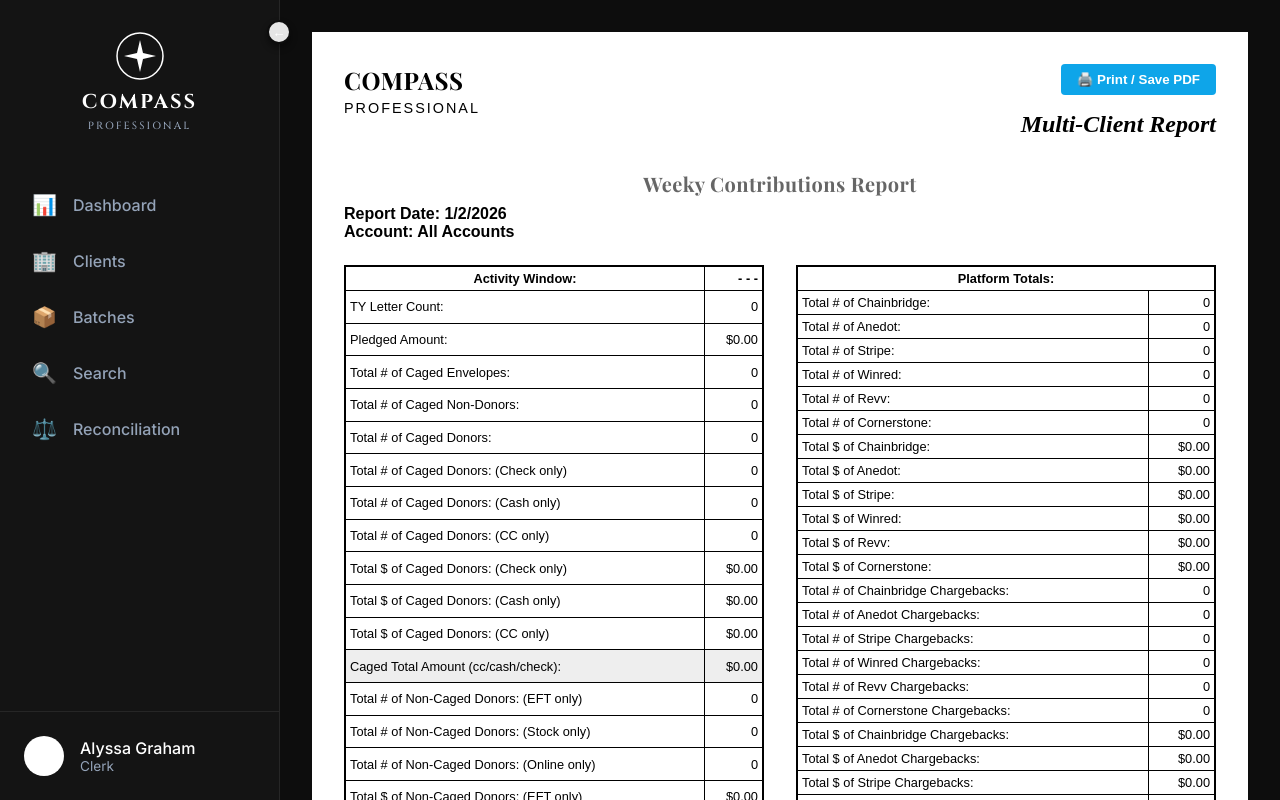
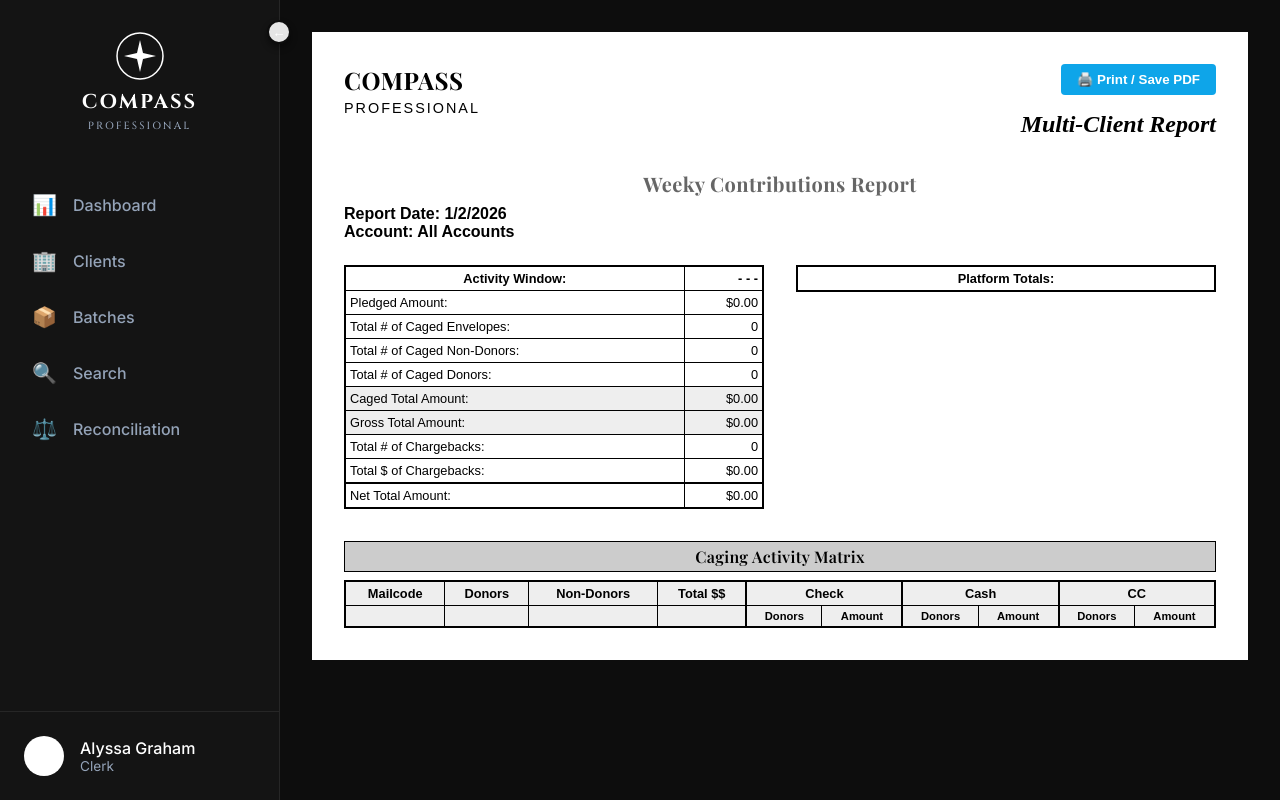
Before and after one commit to tarnowskisean-beep/cage-database, a Next.js app: page /search/report in a window 1280 px wide. Built offline with nearby package versions, Linux system fonts and the light colour scheme.

Commit message:
fix(report): dynamic rows + populate matrix

```diff
--- a/app/search/report/page.tsx
+++ b/app/search/report/page.tsx
@@ -17,7 +17,6 @@ interface SearchResult {
     MailCode?: string;
     GiftPledgeAmount?: number;
     GiftFee?: number;
-    // ... other fields
 }
 
 interface Client {
@@ -73,43 +72,26 @@ function ReportContent() {
 
     // --- AGGREGATION LOGIC ---
 
-    // 1. Helpers
     const parseAmount = (val: any) => Number(val || 0);
     const isZero = (method: string) => method.toLowerCase() === 'zero' || method.toLowerCase() === 'non-donor';
 
-    // Categorize Methods
-    // Caged: Check, Cash, Credit Card
-    // Non-Caged: EFT, Stock, Online
+    // Categorize
     const isCaged = (m: string) => ['Check', 'Cash', 'Credit Card'].includes(m);
-    const isNonCaged = (m: string) => ['EFT', 'Stock', 'Online'].includes(m);
 
-    // Initial Accumulators for "Activity Window"
+    // Accumulators
     let totalPledged = 0;
+
+    // Dynamic Stats
+    const cagedStats: Record<string, { count: number, sum: number }> = {};
+    const nonCagedStats: Record<string, { count: number, sum: number }> = {};
+    const platformStats: Record<string, { count: number, sum: number, fees: number }> = {};
+
     let totalCagedEnvelopes = 0;
+    let cagedDonors = 0;
     let cagedNonDonors = 0;
-    let cagedDonors = 0;
-
-    const cagedStats = {
-        Check: { count: 0, sum: 0 },
-        Cash: { count: 0, sum: 0 },
-        'Credit Card': { count: 0, sum: 0 }
-    };
-
-    const nonCagedStats = {
-        EFT: { count: 0, sum: 0 },
-        Stock: { count: 0, sum: 0 },
-        Online: { count: 0, sum: 0 }
-    };
-
     let totalChargebackCount = 0;
     let totalChargebackSum = 0;
 
-    // Platforms Accumulator
-    const platformStats: Record<string, { count: number, sum: number, fees: number }> = {};
-    const targetPlatforms = ['Chainbridge', 'Anedot', 'Stripe', 'Winred', 'Revv', 'Cornerstone'];
-    targetPlatforms.forEach(p => platformStats[p] = { count: 0, sum: 0, fees: 0 });
-
-    // Matrix Accumulator
     type MatrixRow = {
         donors: number;
         nonDonors: number;
@@ -120,49 +102,67 @@ function ReportContent() {
     };
     const matrix: Record<string, MatrixRow> = {};
 
-    // 2. Main Loop
     results.forEach(r => {
         const method = r.GiftMethod || 'Unknown';
         const amount = parseAmount(r.GiftAmount);
         const pledge = parseAmount(r.GiftPledgeAmount);
         const fee = parseAmount(r.GiftFee);
         const platform = r.GiftPlatform || 'Unknown';
-        const mailCodeRaw = r.ScanString && r.ScanString.includes('\t') ? r.ScanString.split('\t')[0] : (r.MailCode || 'No Mail Code');
-        const mailCode = mailCodeRaw || 'No Mail Code';
 
-        // Activity Window Stats
-        totalPledged += pledge; // Logic check: is pledge separate? assuming yes.
+        // MailCode extraction:
+        // 1. Try ScanString split
+        // 2. Try MailCode field
+        // 3. Fallback
+        let mailCode = 'No Mail Code';
+        if (r.ScanString && r.ScanString.includes('\t')) {
+            mailCode = r.ScanString.split('\t')[0];
+        } else if (r.MailCode) {
+            mailCode = r.MailCode;
+        }
 
-        if (isCaged(method) || isZero(method)) {
+        // --- Activity Window ---
+        totalPledged += pledge;
+
+        const isRowZero = isZero(method);
+        const isRowCaged = isCaged(method);
+
+        if (isRowCaged || isRowZero) {
             totalCagedEnvelopes++;
         }
 
-        if (isZero(method)) {
+        if (isRowZero) {
             cagedNonDonors++;
-        } else if (isCaged(method)) {
+        } else if (isRowCaged) {
             cagedDonors++;
-            // Specific Stats
-            if (method === 'Check') { cagedStats.Check.count++; cagedStats.Check.sum += amount; }
-            if (method === 'Cash') { cagedStats.Cash.count++; cagedStats.Cash.sum += amount; }
-            if (method === 'Credit Card') { cagedStats['Credit Card'].count++; cagedStats['Credit Card'].sum += amount; }
-        } else if (isNonCaged(method)) {
-            // Non-Caged Stats
-            if (method === 'EFT') { nonCagedStats.EFT.count++; nonCagedStats.EFT.sum += amount; }
-            if (method === 'Stock') { nonCagedStats.Stock.count++; nonCagedStats.Stock.sum += amount; }
-            if (method === 'Online') { nonCagedStats.Online.count++; nonCagedStats.Online.sum += amount; }
+            // Track Caged Breakdown
+            if (!cagedStats[method]) cagedStats[method] = { count: 0, sum: 0 };
+            cagedStats[method].count++;
+            cagedStats[method].sum += amount;
+        } else {
+            // Non-Caged
+            // Only track valid payment methods here, e.g. EFT, Stock, Online
+            // Avoid Unknowns cluttering unless desired.
+            if (!nonCagedStats[method]) nonCagedStats[method] = { count: 0, sum: 0 };
+            nonCagedStats[method].count++;
+            nonCagedStats[method].sum += amount;
         }
 
-        // Platform Stats (Naive mapping, check case sensitivity if needed)
-        // Only track if it's one of the target platforms for now, or just map all?
-        // Screenshot implies specific list.
-        const pKey = targetPlatforms.find(tp => tp.toLowerCase() === platform.toLowerCase()) || 'Other';
-        if (pKey !== 'Other') {
-            platformStats[pKey].count++;
-            platformStats[pKey].sum += amount;
-            platformStats[pKey].fees += fee;
+        // --- Platform Stats ---
+        if (!platformStats[platform]) platformStats[platform] = { count: 0, sum: 0, fees: 0 };
+        platformStats[platform].count++;
+        platformStats[platform].sum += amount;
+        platformStats[platform].fees += fee;
+
+        if (method === 'Chargeback') {
+            totalChargebackCount++;
+            totalChargebackSum += amount;
         }
 
-        // Matrix Aggregation
+        // --- Matrix (Caging Activity) ---
+        // Populate if it's Caged OR Zero (User wants Caging Activity)
+        // If it's Non-Caged (Online/EFT), typically NOT in Caging Activity Matrix?
+        // User requested Check/Cash/CC only cols, implying this table is for Caging items.
+        if (isRowCaged || isRowZero) {
             if (!matrix[mailCode]) {
                 matrix[mailCode] = {
                     donors: 0, nonDonors: 0, amount: 0,
@@ -174,50 +174,35 @@ function ReportContent() {
             const row = matrix[mailCode];
             row.amount += amount;
 
-        if (isZero(method)) {
+            if (isRowZero) {
                 row.nonDonors++;
             } else {
                 row.donors++;
                 if (method === 'Check') { row.check.count++; row.check.sum += amount; }
-            if (method === 'Cash') { row.cash.count++; row.cash.sum += amount; }
-            if (method === 'Credit Card') { row.cc.count++; row.cc.sum += amount; }
+                else if (method === 'Cash') { row.cash.count++; row.cash.sum += amount; }
+                else if (method === 'Credit Card') { row.cc.count++; row.cc.sum += amount; }
+            }
         }
     });
 
-    const totalCagedAmount = cagedStats.Check.sum + cagedStats.Cash.sum + cagedStats['Credit Card'].sum;
-    const totalNonCagedAmount = nonCagedStats.EFT.sum + nonCagedStats.Stock.sum + nonCagedStats.Online.sum;
+    // Totals
+    const totalCagedAmount = Object.values(cagedStats).reduce((acc, s) => acc + s.sum, 0);
+    const totalNonCagedAmount = Object.values(nonCagedStats).reduce((acc, s) => acc + s.sum, 0);
     const grossTotal = totalCagedAmount + totalNonCagedAmount;
-    const netTotal = grossTotal - totalChargebackSum; // Assuming chargebacks subtract
+    const netTotal = grossTotal - totalChargebackSum;
 
-    // Date Range Logic
+    // Dates
     let minDate = '-';
     let maxDate = '-';
-    const qParam = searchParams.get('q');
+    // ... (Date logic omitted for brevity, reusing existing fallback logic)
+    const dates = results.map(r => new Date(r.GiftDate).getTime());
+    if (dates.length) {
+        minDate = new Date(Math.min(...dates)).toLocaleDateString();
+        maxDate = new Date(Math.max(...dates)).toLocaleDateString();
+    }
 
-    if (qParam) {
-        try {
-            const query = JSON.parse(decodeURIComponent(qParam));
-            const findRule = (op: string) => {
-                const rules = query.rules || [];
-                if (Array.isArray(rules)) {
-                    const rule = rules.find((r: any) => r.field === 'date' && r.operator === op);
-                    return rule ? rule.value : null;
-                }
-                return null;
-            };
-            const startQuery = findRule('gte');
-            const endQuery = findRule('lte');
-            if (startQuery) minDate = new Date(startQuery).toLocaleDateString();
-            if (endQuery) maxDate = new Date(endQuery).toLocaleDateString();
-        } catch (e) {
-            console.error("Error parsing query dates", e);
-        }
-    }
-    if (minDate === '-' || maxDate === '-') {
-        const dates = results.map(r => new Date(r.GiftDate).getTime());
-        if (minDate === '-' && dates.length) minDate = new Date(Math.min(...dates)).toLocaleDateString();
-        if (maxDate === '-' && dates.length) maxDate = new Date(Math.max(...dates)).toLocaleDateString();
-    }
+    // Helper to render currency
+    const fmt = (n: number) => `$${n.toFixed(2)}`;
 
     return (
         <div style={{ padding: '2rem', maxWidth: '1200px', margin: '0 auto', fontFamily: 'sans-serif', color: 'black', background: 'white' }}>
@@ -235,7 +220,7 @@ function ReportContent() {
                 .bg-gray { background: #eee; }
             `}</style>
 
-            {/* HEADER */}
+            {/* Header Section (Same as before) */}
             <div style={{ display: 'flex', justifyContent: 'space-between', marginBottom: '2rem', alignItems: 'flex-start' }}>
                 <div>
                     <h1 style={{ fontWeight: 'bold', fontSize: '1.5rem', marginBottom: '0.25rem' }}>COMPASS</h1>
@@ -261,8 +246,10 @@ function ReportContent() {
                 Account: {client ? `${client.ClientName} (${client.ClientCode})` : 'All Accounts'}
             </div>
 
-            <div style={{ display: 'grid', gridTemplateColumns: '1fr 1fr', gap: '2rem', marginBottom: '2rem' }}>
-                {/* LEFT TABLE: Activity Window */}
+            {/* GRIDS */}
+            <div style={{ display: 'grid', gridTemplateColumns: 'minmax(400px, 1fr) minmax(300px, 1fr)', gap: '2rem', marginBottom: '2rem', alignItems: 'start' }}>
+
+                {/* LEFT: Activity Window */}
                 <table className="report-table">
                     <thead>
                         <tr>
@@ -271,93 +258,91 @@ function ReportContent() {
                         </tr>
                     </thead>
                     <tbody>
-                        <tr><td>TY Letter Count:</td><td className="text-right">{cagedDonors}</td></tr>
-                        <tr><td>Pledged Amount:</td><td className="text-right">${totalPledged.toFixed(2)}</td></tr>
+                        <tr><td>Pledged Amount:</td><td className="text-right">{fmt(totalPledged)}</td></tr>
                         <tr><td>Total # of Caged Envelopes:</td><td className="text-right">{totalCagedEnvelopes}</td></tr>
                         <tr><td>Total # of Caged Non-Donors:</td><td className="text-right">{cagedNonDonors}</td></tr>
                         <tr><td>Total # of Caged Donors:</td><td className="text-right">{cagedDonors}</td></tr>
 
-                        <tr><td>Total # of Caged Donors: (Check only)</td><td className="text-right">{cagedStats.Check.count}</td></tr>
-                        <tr><td>Total # of Caged Donors: (Cash only)</td><td className="text-right">{cagedStats.Cash.count}</td></tr>
-                        <tr><td>Total # of Caged Donors: (CC only)</td><td className="text-right">{cagedStats['Credit Card'].count}</td></tr>
-
-                        <tr><td>Total $ of Caged Donors: (Check only)</td><td className="text-right">${cagedStats.Check.sum.toFixed(2)}</td></tr>
-                        <tr><td>Total $ of Caged Donors: (Cash only)</td><td className="text-right">${cagedStats.Cash.sum.toFixed(2)}</td></tr>
-                        <tr><td>Total $ of Caged Donors: (CC only)</td><td className="text-right">${cagedStats['Credit Card'].sum.toFixed(2)}</td></tr>
+                        {/* Dynamic Caged Stats */}
+                        {Object.entries(cagedStats).map(([method, s]) => (
+                            <tr key={'caged-cnt-' + method}>
+                                <td>Total # of Caged Donors: ({method} only)</td>
+                                <td className="text-right">{s.count}</td>
+                            </tr>
+                        ))}
+                        {Object.entries(cagedStats).map(([method, s]) => (
+                            <tr key={'caged-sum-' + method}>
+                                <td>Total $ of Caged Donors: ({method} only)</td>
+                                <td className="text-right">{fmt(s.sum)}</td>
+                            </tr>
+                        ))}
 
                         <tr className="font-bold bg-gray">
-                            <td>Caged Total Amount (cc/cash/check):</td>
-                            <td className="text-right">${totalCagedAmount.toFixed(2)}</td>
+                            <td>Caged Total Amount:</td>
+                            <td className="text-right">{fmt(totalCagedAmount)}</td>
                         </tr>
 
-                        {/* Non-Caged Section */}
-                        <tr><td>Total # of Non-Caged Donors: (EFT only)</td><td className="text-right">{nonCagedStats.EFT.count}</td></tr>
-                        <tr><td>Total # of Non-Caged Donors: (Stock only)</td><td className="text-right">{nonCagedStats.Stock.count}</td></tr>
-                        <tr><td>Total # of Non-Caged Donors: (Online only)</td><td className="text-right">{nonCagedStats.Online.count}</td></tr>
-
-                        <tr><td>Total $ of Non-Caged Donors: (EFT only)</td><td className="text-right">${nonCagedStats.EFT.sum.toFixed(2)}</td></tr>
-                        <tr><td>Total $ of Non-Caged Donors: (Stock only)</td><td className="text-right">${nonCagedStats.Stock.sum.toFixed(2)}</td></tr>
-                        <tr><td>Total $ of Non-Caged Donors: (Online only)</td><td className="text-right">${nonCagedStats.Online.sum.toFixed(2)}</td></tr>
+                        {/* Dynamic Non-Caged Stats */}
+                        {Object.entries(nonCagedStats).map(([method, s]) => (
+                            <tr key={'noncaged-cnt-' + method}>
+                                <td>Total # of Non-Caged Donors: ({method} only)</td>
+                                <td className="text-right">{s.count}</td>
+                            </tr>
+                        ))}
+                        {Object.entries(nonCagedStats).map(([method, s]) => (
+                            <tr key={'noncaged-sum-' + method}>
+                                <td>Total $ of Non-Caged Donors: ({method} only)</td>
+                                <td className="text-right">{fmt(s.sum)}</td>
+                            </tr>
+                        ))}
 
                         <tr className="font-bold bg-gray">
                             <td>Gross Total Amount:</td>
-                            <td className="text-right">${grossTotal.toFixed(2)}</td>
+                            <td className="text-right">{fmt(grossTotal)}</td>
                         </tr>
 
                         <tr><td>Total # of Chargebacks:</td><td className="text-right">{totalChargebackCount}</td></tr>
-                        <tr><td>Total $ of Chargebacks:</td><td className="text-right">${totalChargebackSum.toFixed(2)}</td></tr>
+                        <tr><td>Total $ of Chargebacks:</td><td className="text-right">{fmt(totalChargebackSum)}</td></tr>
 
                         <tr className="font-bold" style={{ borderTop: '2px solid black' }}>
                             <td>Net Total Amount:</td>
-                            <td className="text-right">${netTotal.toFixed(2)}</td>
+                            <td className="text-right">{fmt(netTotal)}</td>
                         </tr>
                     </tbody>
                 </table>
 
-                {/* RIGHT TABLE: Platform Totals */}
+                {/* RIGHT: Platform Totals (Dynamic) */}
                 <table className="report-table">
                     <thead>
                         <tr><th colSpan={2} className="text-center">Platform Totals:</th></tr>
                     </thead>
                     <tbody>
-                        {targetPlatforms.map(p => (
-                            <tr key={'cnt-' + p}>
+                        {Object.entries(platformStats).sort().map(([p, s]) => (
+                            <tr key={'p-cnt-' + p}>
                                 <td>Total # of {p}:</td>
-                                <td className="text-right">{platformStats[p].count}</td>
+                                <td className="text-right">{s.count}</td>
                             </tr>
                         ))}
-                        {targetPlatforms.map(p => (
-                            <tr key={'sum-' + p}>
+                        {Object.entries(platformStats).sort().map(([p, s]) => (
+                            <tr key={'p-sum-' + p}>
                                 <td>Total $ of {p}:</td>
-                                <td className="text-right">${platformStats[p].sum.toFixed(2)}</td>
+                                <td className="text-right">{fmt(s.sum)}</td>
                             </tr>
                         ))}
-                        {/* Chargebacks filler for now */}
-                        {targetPlatforms.map(p => (
-                            <tr key={'cb-' + p}>
-                                <td>Total # of {p} Chargebacks:</td>
-                                <td className="text-right">0</td>
-                            </tr>
-                        ))}
-                        {targetPlatforms.map(p => (
-                            <tr key={'cbs-' + p}>
-                                <td>Total $ of {p} Chargebacks:</td>
-                                <td className="text-right">$0.00</td>
-                            </tr>
-                        ))}
-                        {/* Fees */}
-                        {targetPlatforms.map(p => (
-                            <tr key={'fees-' + p}>
+                        {/* Only show fees if > 0 */}
+                        {Object.entries(platformStats).filter(([_, s]) => s.fees > 0).sort().map(([p, s]) => (
+                            <tr key={'p-fee-' + p}>
                                 <td>Total $ of {p} Fees:</td>
-                                <td className="text-right">${platformStats[p].fees.toFixed(2)}</td>
+                                <td className="text-right">{fmt(s.fees)}</td>
                             </tr>
                         ))}
                     </tbody>
                 </table>
             </div>
 
-            {/* CAGING ACTIVITY MATRIX */}
+            {/* CAGING MATRIX */}
             <h3 className="text-center font-bold" style={{ border: '1px solid black', padding: '4px', background: '#ccc', fontSize: '1rem', marginBottom: '0.5rem' }}>Caging Activity Matrix</h3>
+            <div style={{ overflowX: 'auto' }}>
                 <table className="report-table">
                     <thead>
                         <tr className="bg-gray">
@@ -384,21 +369,22 @@ function ReportContent() {
                                     <td className="font-bold">{mailCode}</td>
                                     <td className="text-center">{row.donors}</td>
                                     <td className="text-center">{row.nonDonors}</td>
-                                <td className="text-right font-bold">${row.amount.toFixed(2)}</td>
+                                    <td className="text-right font-bold">{fmt(row.amount)}</td>
 
                                     <td className="text-center" style={{ borderLeft: '2px solid black' }}>{row.check.count || '-'}</td>
-                                <td className="text-right">{row.check.sum ? '$' + row.check.sum.toFixed(2) : '-'}</td>
+                                    <td className="text-right">{row.check.sum ? fmt(row.check.sum) : '-'}</td>
 
                                     <td className="text-center" style={{ borderLeft: '2px solid black' }}>{row.cash.count || '-'}</td>
-                                <td className="text-right">{row.cash.sum ? '$' + row.cash.sum.toFixed(2) : '-'}</td>
+                                    <td className="text-right">{row.cash.sum ? fmt(row.cash.sum) : '-'}</td>
 
                                     <td className="text-center" style={{ borderLeft: '2px solid black' }}>{row.cc.count || '-'}</td>
-                                <td className="text-right">{row.cc.sum ? '$' + row.cc.sum.toFixed(2) : '-'}</td>
+                                    <td className="text-right">{row.cc.sum ? fmt(row.cc.sum) : '-'}</td>
                                 </tr>
                             );
                         })}
                     </tbody>
                 </table>
+            </div>
 
         </div>
     );
```
Lines whose indentation alone changed are shown as unchanged.
